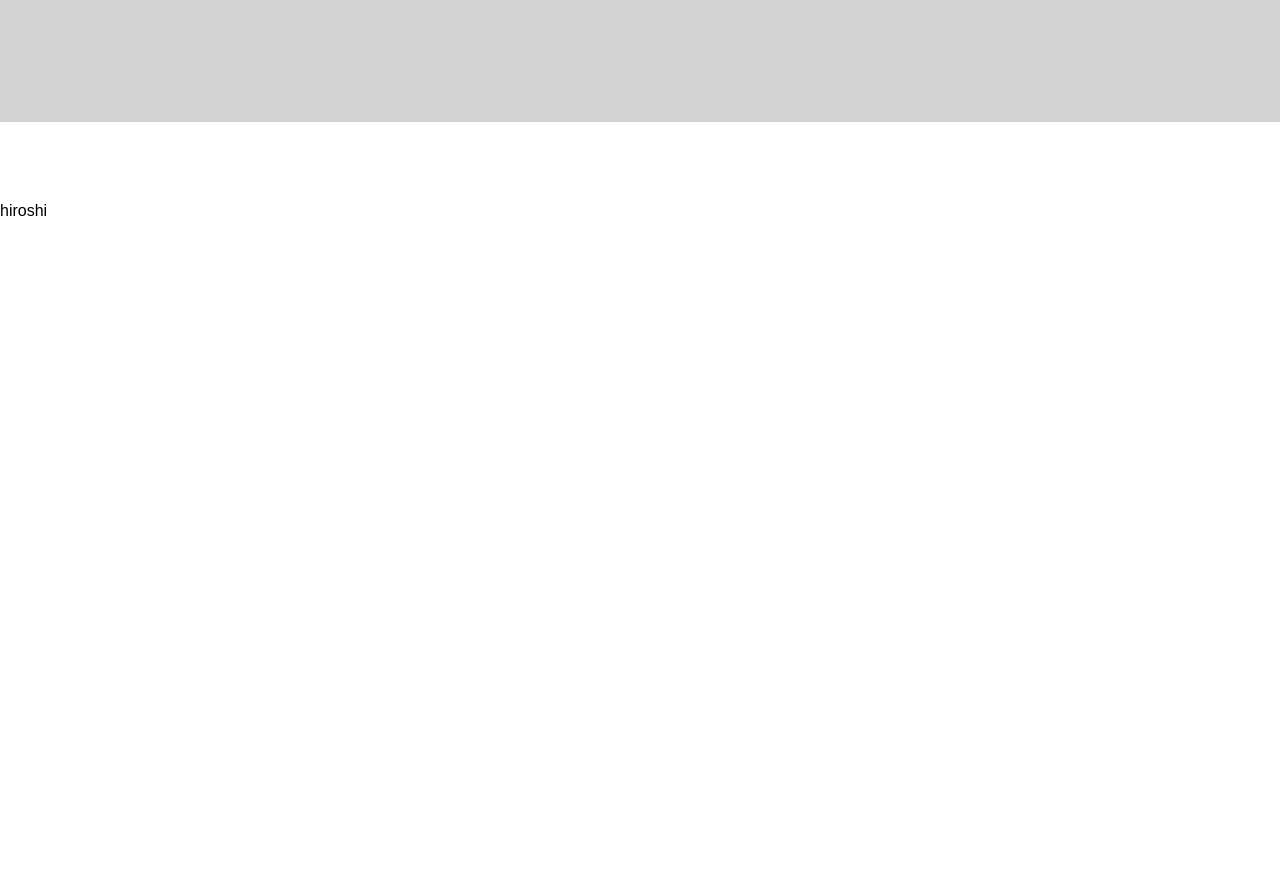
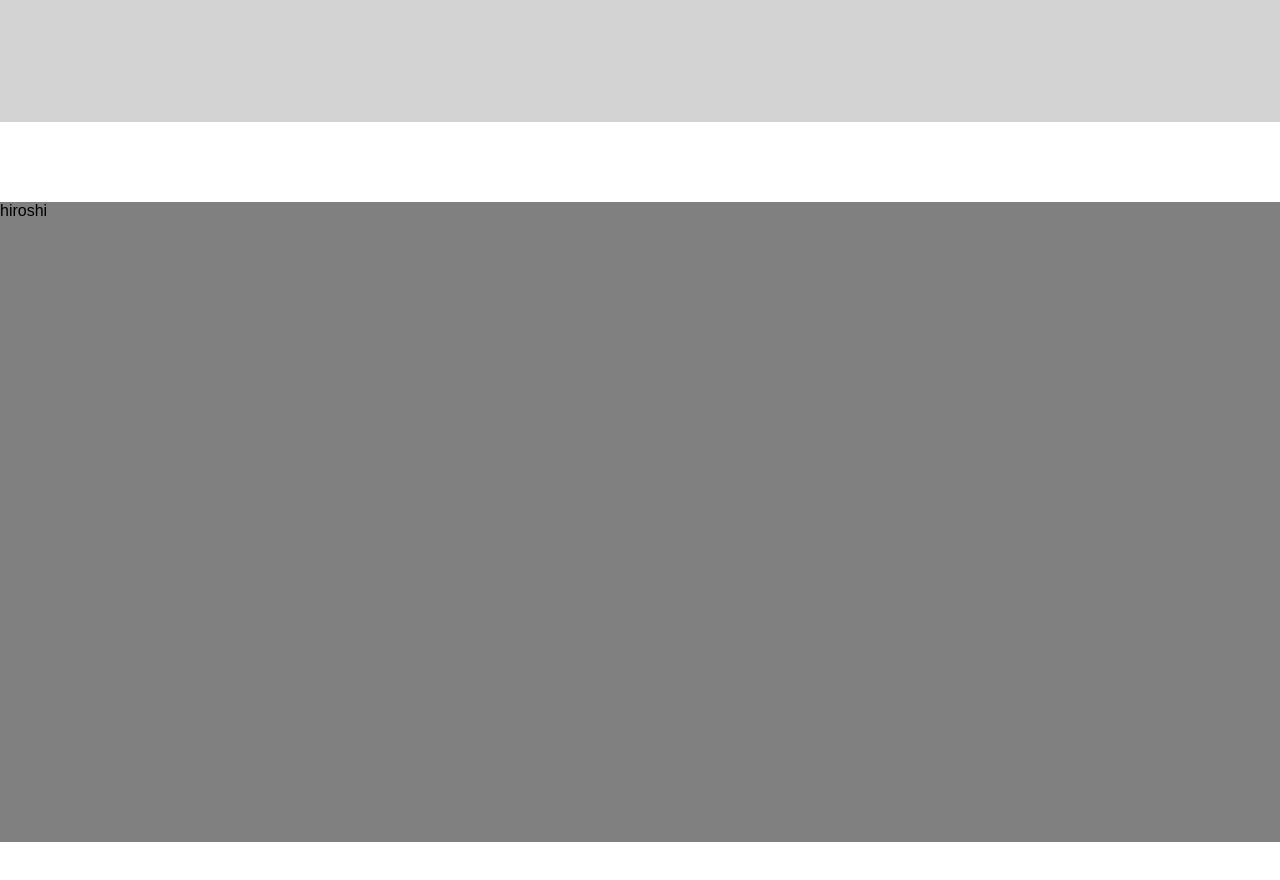
Before and after one commit to Arno-Kolkiewicz/developpement-du-site, a website built with Parcel: page src/index.html in a window 1280 px wide. Shown: the part 2286-3166 px from the top of the page. Before the commit the page ends 2586 px from the top, so only its background shows below. Built offline with nearby package versions, Linux system fonts and the light colour scheme; a web font is replaced by a local one.

Commit message:
css main section-cimtiere v1

```diff
--- a/src/scss/main.scss
+++ b/src/scss/main.scss
@@ -8,3 +8,4 @@
 @import "modules/section-video";
 @import "modules/section-train-seat";
 @import "modules/section";
+@import "modules/section-cimtiere";
--- /dev/null
+++ b/src/scss/modules/_section-cimtiere.scss
@@ -0,0 +1,6 @@
+.section-cimtiere {
+    width: 100%;
+    height: 80vh;
+
+    background: gray;
+}
```
